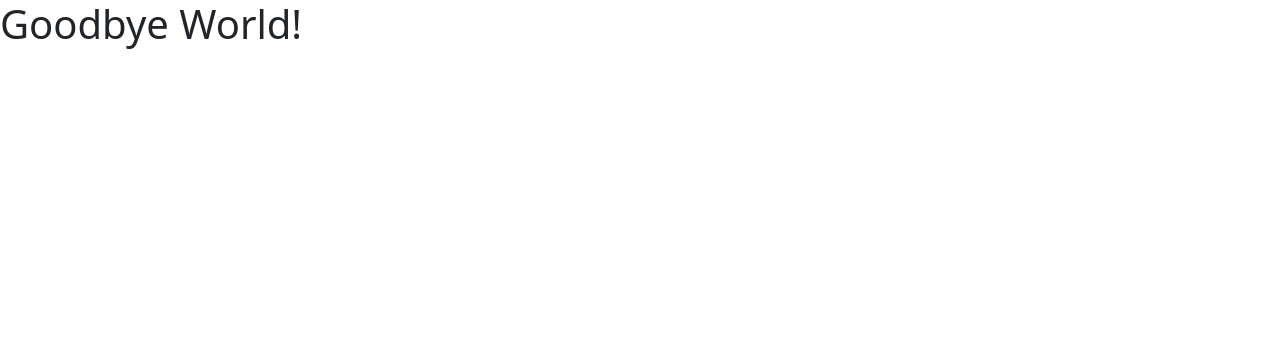
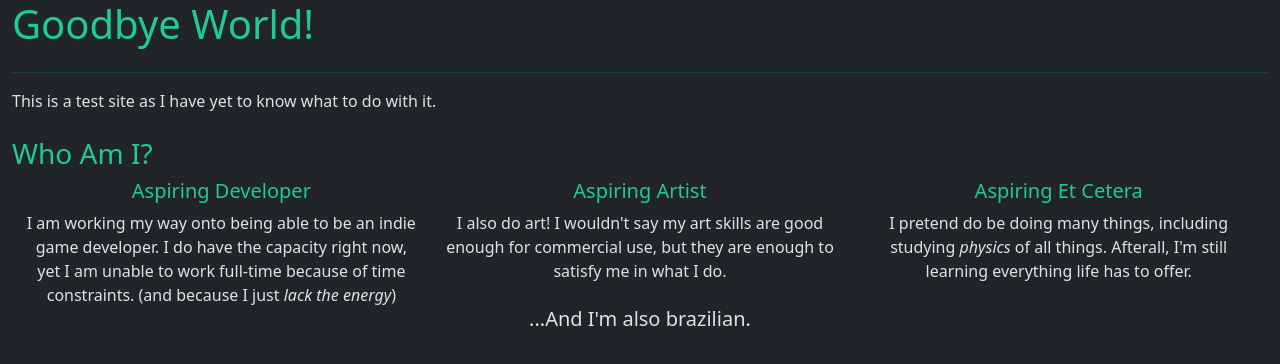
Before and after one commit to Samukle/Samukle.github.io, a plain HTML site: page index.html in a window 1280 px wide. Drawn offline with nearby package versions, Linux system fonts and the light colour scheme.

Commit message:
feat: Update

```diff
--- a/index.html
+++ b/index.html
@@ -5,7 +5,39 @@
         <link href="https://cdn.jsdelivr.net/npm/bootstrap@5.3.2/dist/css/bootstrap.min.css" rel="stylesheet" integrity="sha384-T3c6CoIi6uLrA9TneNEoa7RxnatzjcDSCmG1MXxSR1GAsXEV/Dwwykc2MPK8M2HN" crossorigin="anonymous">
         <meta charset="utf-8">
     </head>
-    <body>
-        <h1>Goodbye World!</h1>
+    <body data-bs-theme="dark">
+        <div class="container-xxl">
+            <!--main header-->
+            <div class="row">
+                <h1 style="color:var(--bs-teal)">Goodbye World!</h1>
+            </div>
+            <hr style="color:var(--bs-green);">
+
+            <!--starting text-->
+            <div class="row">
+                <div class="col">This is a test site as I have yet to know what to do with it.</div>
+            </div>
+            <br>
+
+            <!--content-->
+            <h3 style="color:var(--bs-teal)">Who Am I?</h3>
+            <div class="container-xxl text-center">
+                <div class="row justify-content-evenly">
+                    <div class="col">
+                        <h5 style="color:var(--bs-teal)">Aspiring Developer</h5>
+                        I am working my way onto being able to be an indie game developer. I do have the capacity right now, yet I am unable to work full-time because of time constraints. (and because I just <i>lack the energy</i>)
+                    </div>
+                    <div class="col">
+                        <h5 style="color:var(--bs-teal)">Aspiring Artist</h5>
+                        I also do art! I wouldn't say my art skills are good enough for commercial use, but they are enough to satisfy me in what I do.
+                    </div>
+                    <div class="col">
+                        <h5 style="color:var(--bs-teal)">Aspiring Et Cetera</h5>
+                        I pretend do be doing many things, including studying <i>physics</i> of all things. Afterall, I'm still learning everything life has to offer.
+                    </div>
+                </div>
+                <h5>...And I'm also brazilian.</h5>
+            </div>
+        </div>
     </body>
 </html>
```
